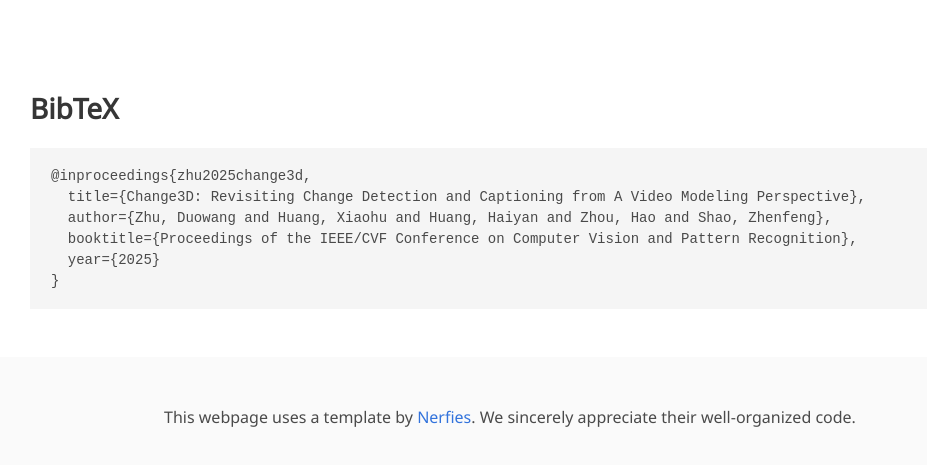
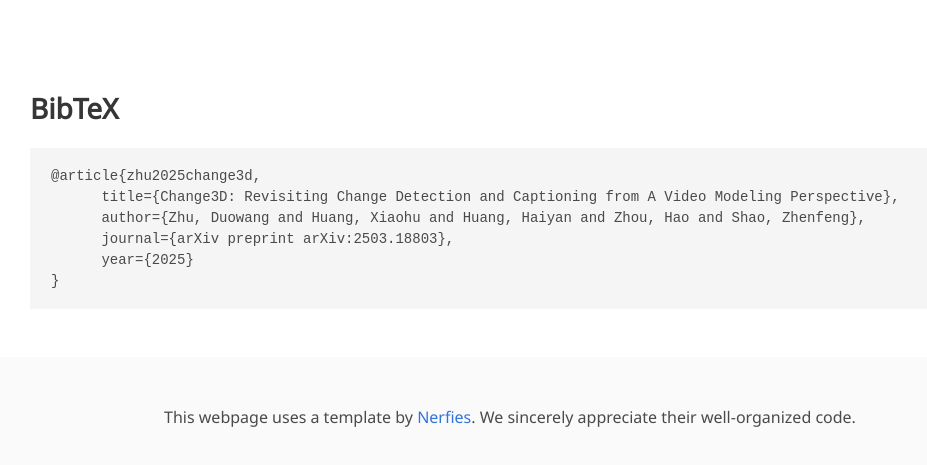
Before and after one commit to zhuduowang/zhuduowang.github.io, a plain HTML site: page Change3D/index.html in a window 1280 px wide. Shown: the part 7629-8094 px from the top of the page, without its empty margins (130-1057 px from the left). Drawn offline with nearby package versions, Linux system fonts and the light colour scheme; some icons are missing; a web font is replaced by a local one.

Commit message:
update cite

```diff
--- a/Change3D/index.html
+++ b/Change3D/index.html
@@ -301,11 +301,11 @@
 <section class="section" id="BibTeX">
   <div class="container is-max-desktop content">
     <h2 class="title">BibTeX</h2>
-    <pre><code>@inproceedings{zhu2025change3d,
-  title={Change3D: Revisiting Change Detection and Captioning from A Video Modeling Perspective},
-  author={Zhu, Duowang and Huang, Xiaohu and Huang, Haiyan and Zhou, Hao and Shao, Zhenfeng},
-  booktitle={Proceedings of the IEEE/CVF Conference on Computer Vision and Pattern Recognition},
-  year={2025}
+    <pre><code>@article{zhu2025change3d,
+      title={Change3D: Revisiting Change Detection and Captioning from A Video Modeling Perspective},
+      author={Zhu, Duowang and Huang, Xiaohu and Huang, Haiyan and Zhou, Hao and Shao, Zhenfeng},
+      journal={arXiv preprint arXiv:2503.18803},
+      year={2025}
 }</code></pre>
   </div>
 </section>
```
